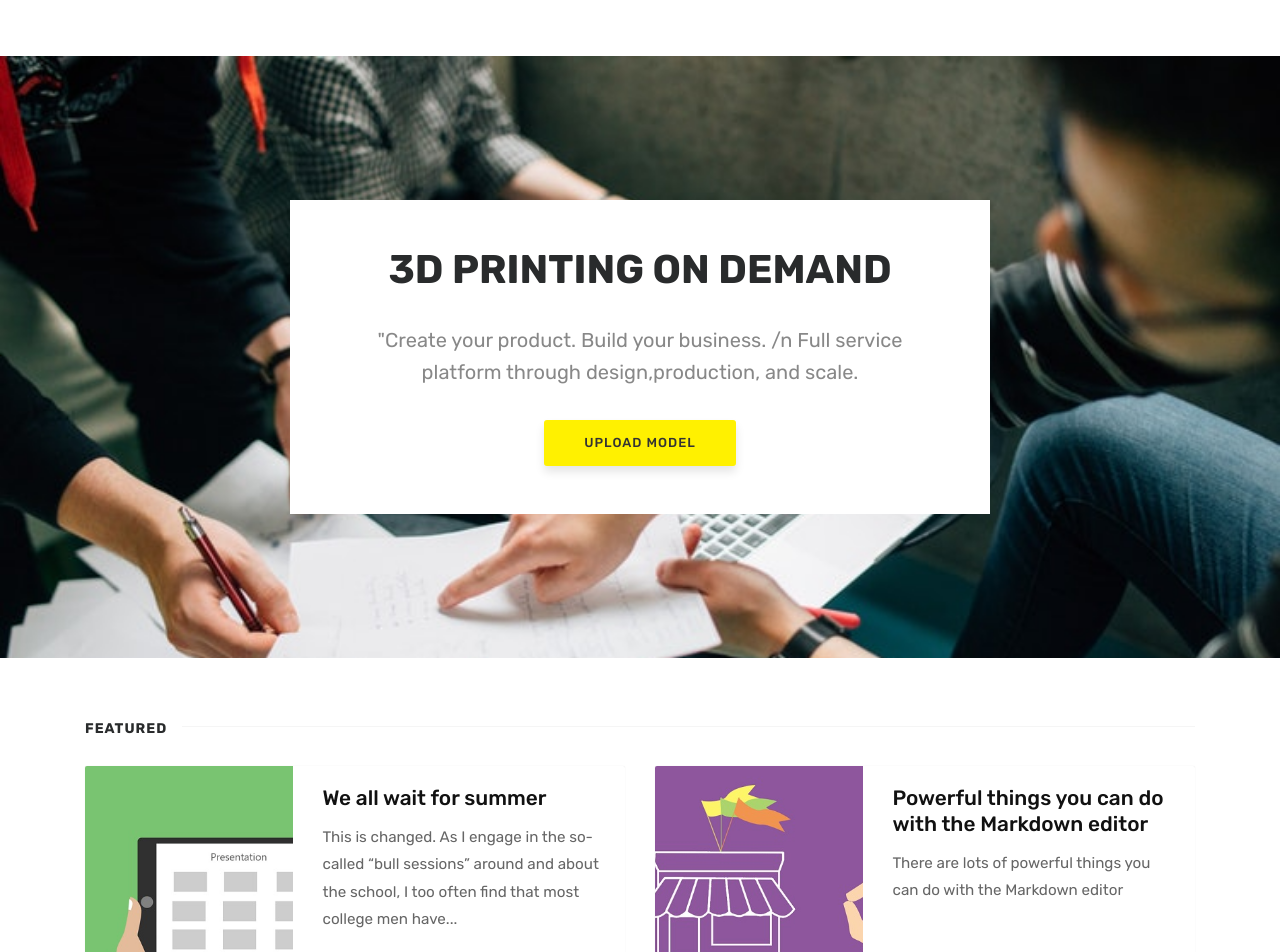
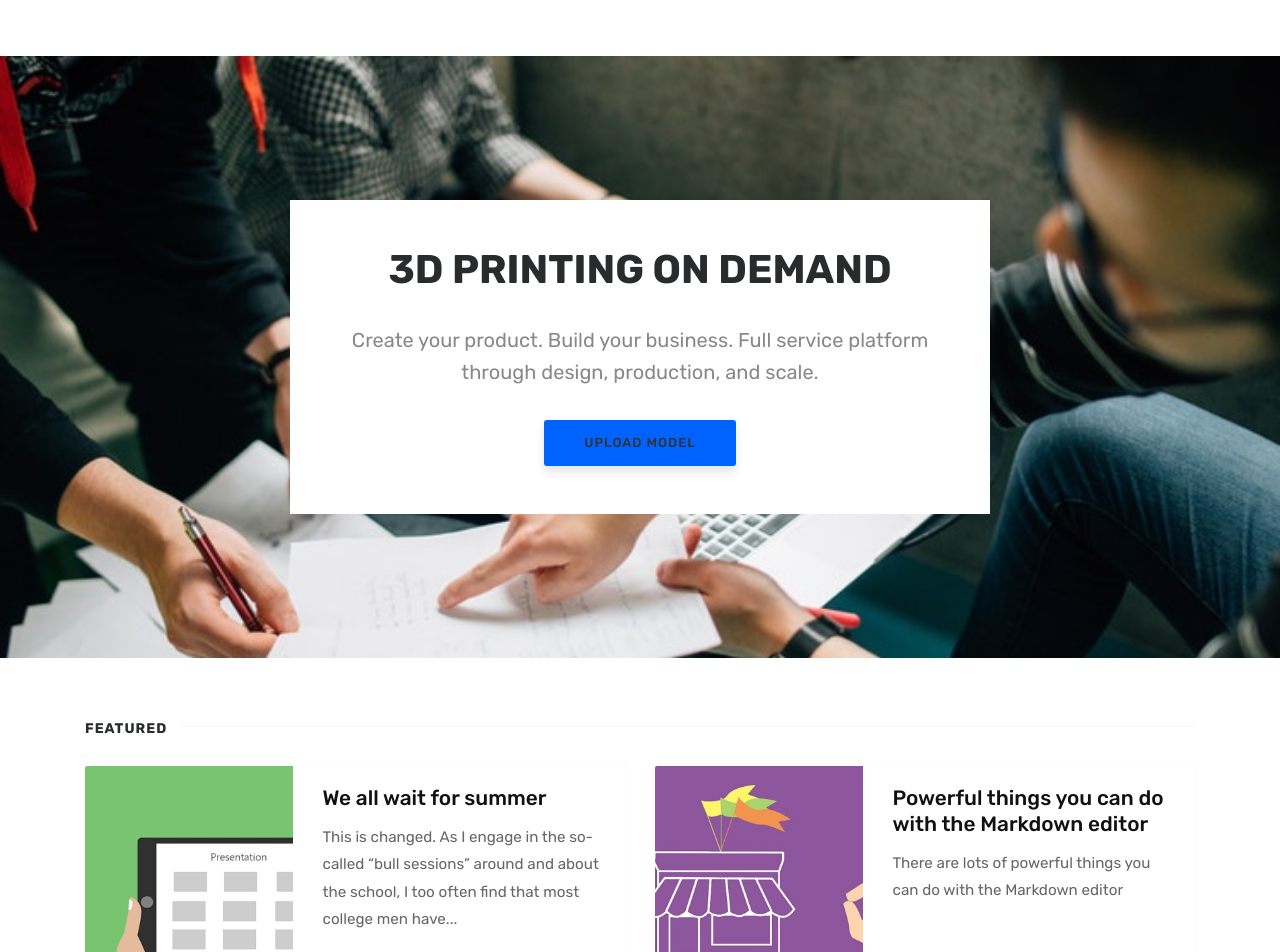
Before and after one commit to dgulacsy/Polydian3D, a Jekyll site: the page built from index.html, in a window 1280 px wide and 1400 px high. Shown: the top 952 px of the window. Built offline with Jekyll 4.4.1, drawn with Linux system fonts in a browser that asks for light colours; the list of posts is cut into pages by our own code; comment, search, counter and statistics services are not loaded.

Commit message:
Personalizing jekyll theme

```diff
--- a/assets/css/theme.css
+++ b/assets/css/theme.css
@@ -335,7 +335,7 @@ span.post-name a,span.post-read-more a:hover {
     position: relative;
 }
 .intro .btn {
-    background: #fff100;
+    background: #0062ff;
     border: 0;
     color: #333;
     border-radius: 3px;
--- a/index.html
+++ b/index.html
@@ -8,8 +8,7 @@ title: Home
 <section class="intro full-width">
     <div class="wrapintro">
         <h1>3D PRINTING ON DEMAND</h1>
-        <h2 class="lead">"Create your product. Build your business.
-        /n Full service platform through design,production, and scale.</h2>
+        <h2 class="lead">Create your product. Build your business. Full service platform through design, production, and scale.</h2>
         <a href="" class="btn">Upload model</a>
     </div>
 </section>
```
